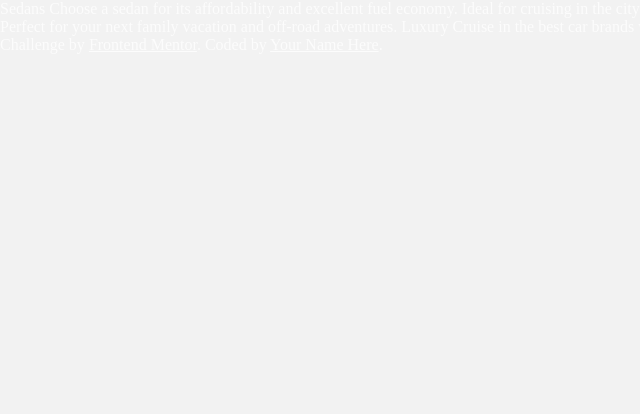
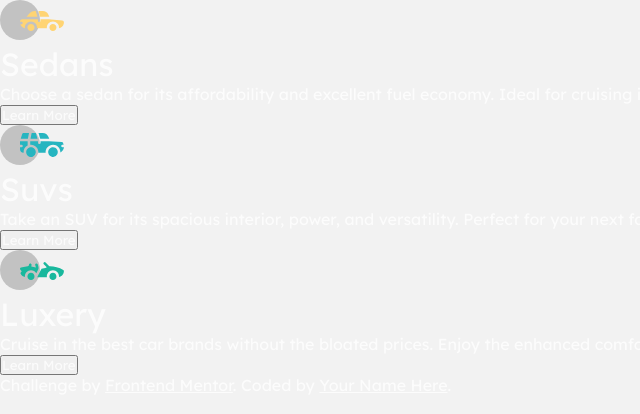
Before and after one commit to johannamag/frontendmentor-3-column-cards, a plain HTML site: page index.html in a window 1280 px wide. Shown: the whole page, without its empty margins (0-640 px from the left). Drawn offline with Linux system fonts and the light colour scheme.

Commit message:
added html

```diff
--- a/index.html
+++ b/index.html
@@ -16,13 +16,37 @@
     <link rel="stylesheet" href="style.css" />
   </head>
   <body>
-    Sedans Choose a sedan for its affordability and excellent fuel economy.
-    Ideal for cruising in the city or on your next road trip. SUVs Take an SUV
-    for its spacious interior, power, and versatility. Perfect for your next
-    family vacation and off-road adventures. Luxury Cruise in the best car
-    brands without the bloated prices. Enjoy the enhanced comfort of a luxury
-    rental and arrive in style.
-
+    <main class="main">
+      <div class="cards">
+        <div class="card sedans">
+          <img src="./images/icon-sedans.svg" alt="Sedans" class="icon" />
+          <h1 class="heading">Sedans</h1>
+          <p class="desc">
+            Choose a sedan for its affordability and excellent fuel economy.
+            Ideal for cruising in the city or on your next road trip.
+          </p>
+          <button class="cta">Learn More</button>
+        </div>
+        <div class="card suvs">
+          <img src="./images/icon-suvs.svg" alt="Suvs" class="icon" />
+          <h1 class="heading">Suvs</h1>
+          <p class="desc">
+            Take an SUV for its spacious interior, power, and versatility.
+            Perfect for your next family vacation and off-road adventures.
+          </p>
+          <button class="cta">Learn More</button>
+        </div>
+        <div class="card luxery">
+          <img src="./images/icon-luxury.svg" alt="Luxury" class="icon" />
+          <h1 class="heading">Luxery</h1>
+          <p class="desc">
+            Cruise in the best car brands without the bloated prices. Enjoy the
+            enhanced comfort of a luxury rental and arrive in style.
+          </p>
+          <button class="cta">Learn More</button>
+        </div>
+      </div>
+    </main>
     <div class="attribution">
       Challenge by
       <a href="https://www.frontendmentor.io?ref=challenge" target="_blank"
--- a/style.css
+++ b/style.css
@@ -12,7 +12,7 @@
   box-sizing: border-box;
   margin: 0;
   padding: 0;
-  font-size: "Lexend Deca", sans-serif;
+  font-family: "Lexend Deca", sans-serif;
   font-weight: 400;
   color: var(--white-paragraphs);
 }
```
Also changed, not shown: 1 other file.
